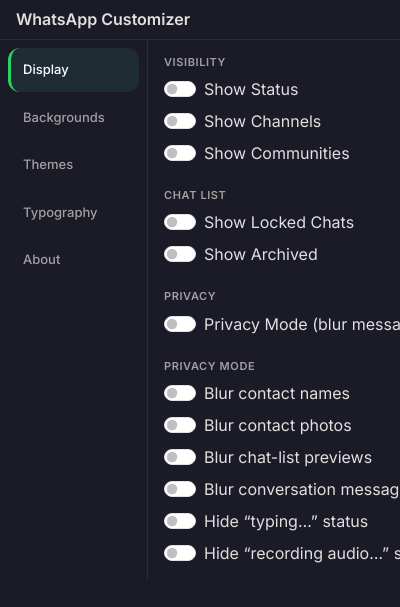
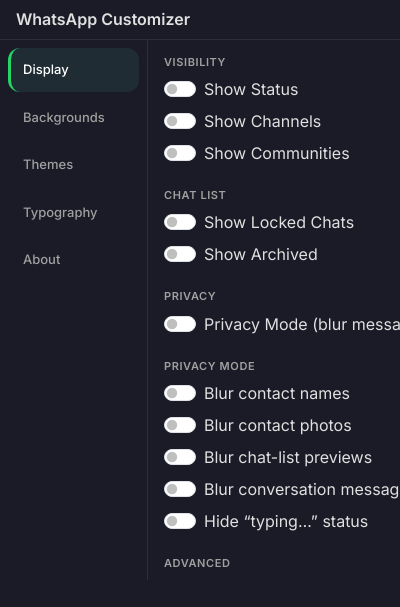
Before and after one commit to Prashant-modder/WhatsApp-Web-Customizer, a browser extension: page popup.html in a window 400 px wide. Shown: the top 607 px of the page. Drawn offline with Linux system fonts and the light colour scheme; a web font is replaced by a local one.

Commit message:
feat: group hide_recording under an Advanced divider
hide_recording is the weakest display toggle (3.3%, 24 users) but still clears
the usage bar and is cheap, so it stays. Move it under its own "Advanced"
section header in the display panel to de-clutter the main privacy list. No
behaviour change — same id, same wiring.

Co-Authored-By: Claude Opus 4.8 (1M context) <noreply@anthropic.com>

```diff
--- a/popup.html
+++ b/popup.html
@@ -1086,6 +1086,11 @@
                             <input class="form-check-input" type="checkbox" id="hideTyping" />
                             <label class="form-check-label" for="hideTyping">Hide “typing…” status</label>
                         </div>
+
+                        <!-- Advanced: the lowest-reach toggle (hide_recording,
+                             3.3%) lives under its own divider so it doesn't clutter
+                             the main privacy list. Kept, not removed. -->
+                        <h2 class="section-label mt-4 mb-2">Advanced</h2>
                         <div class="form-check form-switch mb-2">
                             <input class="form-check-input" type="checkbox" id="hideRecording" />
                             <label class="form-check-label" for="hideRecording">Hide “recording audio…” status</label>
```
